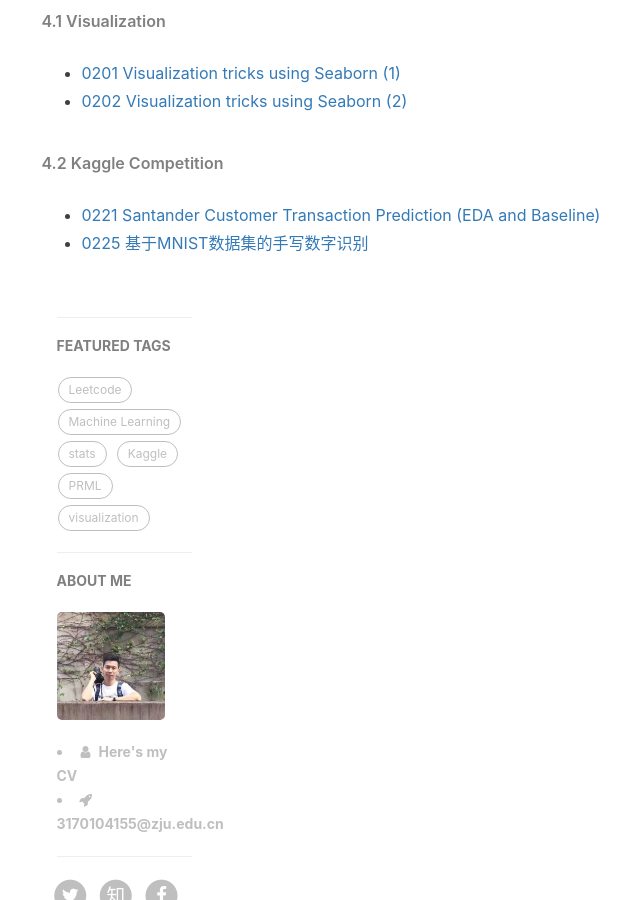
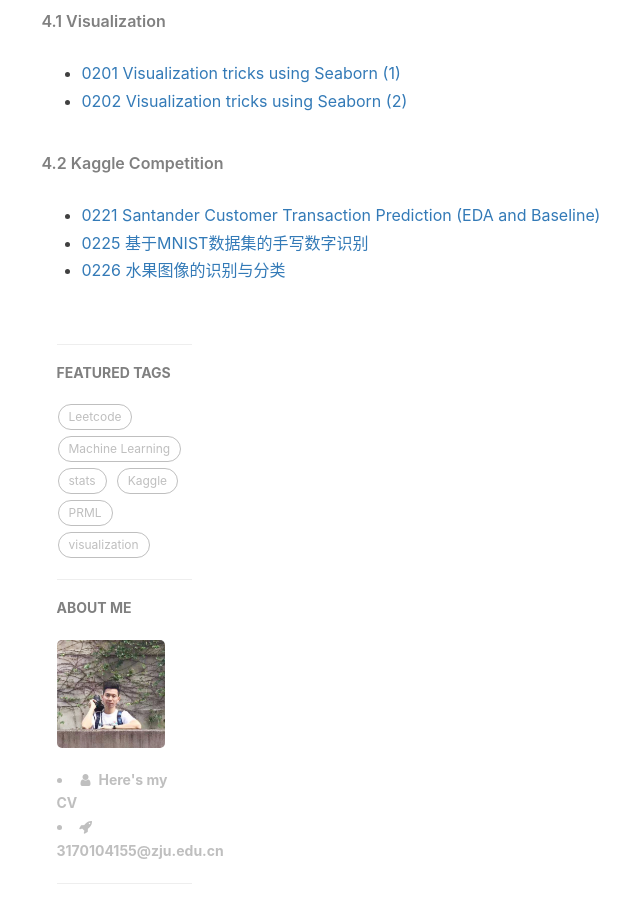
Before and after one commit to ZaccWu/ZaccWu.github.io, a Jekyll site: the page built from list.html, in a window 1280 px wide and 900 px high, scrolled down 2660 px. Shown: the whole window, without its empty margins (126-766 px from the left). Built offline with Jekyll 4.4.1, drawn with Linux system fonts in a browser that asks for light colours; nearby versions of some CDN libraries; comment, search, counter and statistics services are not loaded.

Commit message:
Update list.html

```diff
--- a/list.html
+++ b/list.html
@@ -123,6 +123,7 @@
     <ul>
     <li><a href="https://tinky2013.github.io/2019/09/02/Santander-Customer-Transaction-Prediction-EDA-and-Baseline/">0221 Santander Customer Transaction Prediction (EDA and Baseline)</a></li>
     <li><a href="https://tinky2013.github.io/2019/10/25/%E5%9F%BA%E4%BA%8EMNIST%E6%95%B0%E6%8D%AE%E9%9B%86%E7%9A%84%E6%89%8B%E5%86%99%E6%95%B0%E5%AD%97%E8%AF%86%E5%88%AB/">0225 基于MNIST数据集的手写数字识别</a></li>
+    <li><a href="https://tinky2013.github.io/2019/11/01/%E6%B0%B4%E6%9E%9C%E5%9B%BE%E5%83%8F%E7%9A%84%E8%AF%86%E5%88%AB%E4%B8%8E%E5%88%86%E7%B1%BB/">0226 水果图像的识别与分类</a></li>
     </ul>
     </p>
 
```
